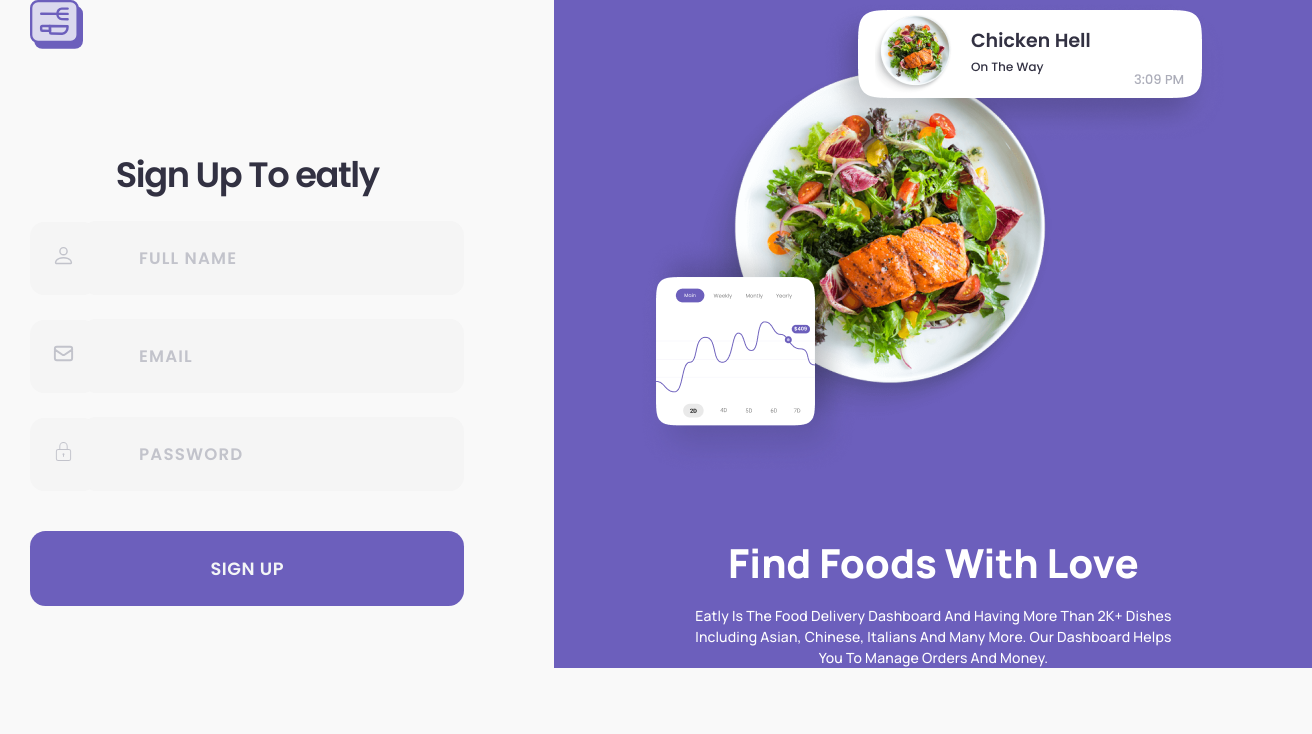
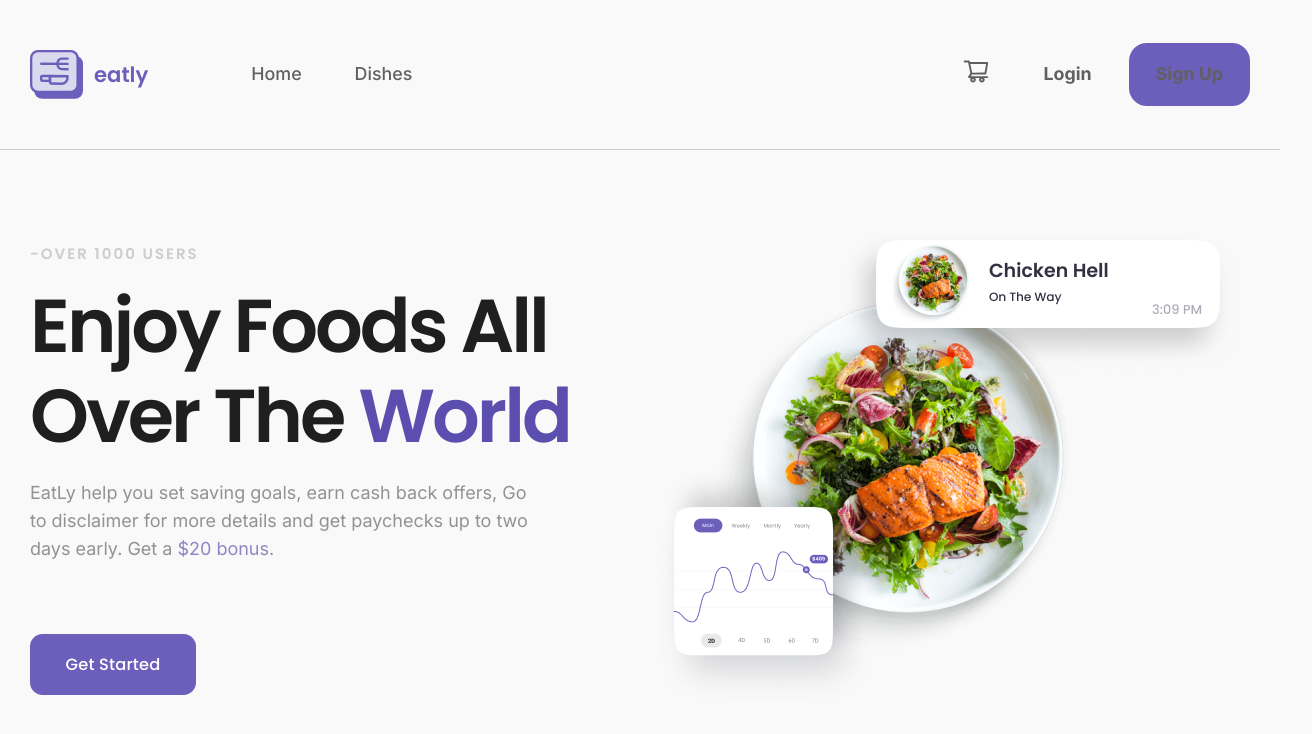
Before and after one commit to REACT-DEVELOPER-ELBEK/final-exam, a Next.js app: page / in a window 1280 px wide. Shown: the top 734 px of the page, 1312 px wide, since content can reach past the window. Built offline with nearby package versions, Linux system fonts and the light colour scheme.

Commit message:
navabr&homepg(hero) added

```diff
--- a/package.json
+++ b/package.json
@@ -11,6 +11,7 @@
   "dependencies": {
     "@reduxjs/toolkit": "^1.9.7",
     "axios": "^1.6.0",
+    "cors": "^2.8.5",
     "next": "14.0.1",
     "react": "^18",
     "react-dom": "^18",
--- /dev/null
+++ b/src/app/Home.scss
@@ -0,0 +1,61 @@
+.home {
+    padding: 80px 0;
+  .container {
+    .home__wrapper {
+      display: flex;
+      justify-content: space-between;
+      align-items: center;
+      .home__info {
+        display: flex;
+        gap: 20px;
+        flex-direction: column;
+        gap: 18px;
+        h3 {
+          color: rgba(32, 31, 31, 0.2);
+          font-family: Poppins;
+          font-size: 15px;
+          font-weight: 600;
+          line-height: 120%;
+          letter-spacing: 2px;
+        }
+        h1 {
+          color: #201f1f;
+          font-family: Poppins;
+          font-size: 75px;
+          font-weight: 600;
+          line-height: 120%;
+          letter-spacing: -3px;
+          max-width: 567px;
+          span {
+            color: #5c4eae;
+          }
+        }
+        p {
+          color: #676767;
+          font-family: Inter;
+          font-size: 18px;
+          font-weight: 400;
+          line-height: 28px;
+          opacity: 0.7;
+          max-width: 499px;
+          span {
+            color: #6155ae;
+          }
+        }
+        button {
+          color: #fff;
+          font-family: Poppins;
+          font-size: 16.271px;
+          font-weight: 500;
+          letter-spacing: 0.163px;
+          text-transform: capitalize;
+          padding: 18px 31px;
+          border-radius: 12.412px;
+          background: #6c5fbc;
+          max-width: 166px;
+          margin-top: 53px;
+        }
+      }
+    }
+  }
+}
--- a/src/app/layout.tsx
+++ b/src/app/layout.tsx
@@ -3,6 +3,7 @@
 import { Inter } from "next/font/google";
 import "./globals.css";
 import { Providers } from "@/redux/provider";
+import Nav from './layout/header/Nav'
 
 const inter = Inter({ subsets: ["latin"] });
 
@@ -19,6 +20,7 @@
   return (
     <html lang="en">
       <body className={inter.className}>
+      <Nav />
         <Providers>{children}</Providers>
       </body>
     </html>
--- a/src/app/layout/header/Nav.jsx
+++ b/src/app/layout/header/Nav.jsx
@@ -1,66 +1,30 @@
+"use client"
 import React from "react";
-import navLogo from "../../img/nav.svg";
+import navLogo from "../../../../public/nav.svg"
+import Image from "next/image";
+import './Nav.scss'
+import {AiOutlineShoppingCart} from 'react-icons/ai'
+import Link from "next/link";
 
 const Nav = () => {
   return (
     <nav>
       <div className="container">
         <div className="nav__wrapper">
-          <div className="nav__image">
-            <svg
-              xmlns="http://www.w3.org/2000/svg"
-              width="46"
-              height="43"
-              viewBox="0 0 46 43"
-              fill="none"
-            >
-              <rect
-                x="3.67432"
-                y="4.97852"
-                width="42.2674"
-                height="37.3367"
-                rx="6.96951"
-                fill="#6C5FBC"
-              />
-              <rect
-                x="1.0075"
-                y="1.0075"
-                width="40.2524"
-                height="35.3217"
-                rx="5.96201"
-                fill="#DBD9EE"
-                stroke="#6C5FBC"
-                stroke-width="2.01499"
-              />
-              <path
-                d="M32.624 12.0518L9.72243 11.9505"
-                stroke="#6C5FBC"
-                stroke-width="2.08432"
-                stroke-linecap="round"
-                stroke-linejoin="round"
-              />
-              <path
-                d="M32.6096 16.6368L27.5162 16.6142C25.4095 16.6049 23.7056 14.5428 23.7133 12.0119C23.7211 9.48095 25.4376 7.43398 27.5443 7.4433L32.6377 7.46582"
-                stroke="#6C5FBC"
-                stroke-width="2.08432"
-                stroke-linecap="round"
-                stroke-linejoin="round"
-              />
-              <path
-                d="M17.3616 26.7221L10.7072 26.648C10.1619 26.6456 9.70507 26.1076 9.69468 25.4525L9.6504 23.7254C9.64011 23.0405 10.1004 22.462 10.6704 22.4645L17.2505 22.5383L17.3616 26.7221Z"
-                stroke="#6C5FBC"
-                stroke-width="2.08432"
-                stroke-linecap="round"
-                stroke-linejoin="round"
-              />
-              <path
-                d="M27.8134 29.2108L18.4076 29.0948C17.8624 29.0924 17.4055 28.5544 17.3951 27.8993L17.2752 22.5242L32.555 22.7108L32.5653 23.3957C32.6421 26.6417 30.5025 29.2525 27.8134 29.2108Z"
-                stroke="#6C5FBC"
-                stroke-width="2.08432"
-                stroke-linecap="round"
-                stroke-linejoin="round"
-              />
-            </svg>
+          <div className="nav__main">
+          <div className="nav__logo">
+            <Image src={navLogo} alt="" />
+            <p>eatly</p>
+          </div>
+          <div className="nav__links">
+            <Link href='/'>Home</Link>
+            <Link href='dishes'>Dishes</Link>
+          </div>
+          </div>
+          <div className="nav__actions">
+            <Link href='cart'><AiOutlineShoppingCart/></Link>
+            <Link href='login'><button>Login</button></Link>
+            <Link href='sign-up' className="ewty"><button className="signUp">Sign Up</button></Link>
           </div>
         </div>
       </div>
--- a/src/app/layout/header/Nav.scss
+++ b/src/app/layout/header/Nav.scss
@@ -0,0 +1,73 @@
+nav {
+  padding: 43px 0;
+  border-bottom: 1px solid #cbcbcb;
+  .container {
+    .nav__wrapper {
+      display: flex;
+      align-items: center;
+      justify-content: space-between;
+      .nav__main {
+        display: flex;
+        gap: 103px;
+        align-items: center;
+        .nav__logo {
+          display: flex;
+          gap: 11px;
+          align-items: center;
+          p {
+            color: #6c5fbc;
+            font-family: Poppins;
+            font-size: 21.176px;
+            font-weight: 600;
+            line-height: 130%;
+          }
+        }
+        .nav__links {
+          display: flex;
+          gap: 53px;
+          a {
+            color: #606060;
+            font-family: Inter;
+            font-size: 17.829px;
+            font-style: normal;
+            font-weight: 500;
+            line-height: 26.743px; /* 150% */
+            text-transform: capitalize;
+          }
+        }
+      }
+      .nav__actions {
+        display: flex;
+        gap: 10px;
+        align-items: center;
+        a{
+            &:first-child{
+                color: #606060;
+                font-size: 28px;
+                margin-right: 17px;
+            }
+            border-radius: 17.829px;
+        }
+        button {
+          color: #606060;
+          font-family: Inter;
+          font-size: 17.829px;
+          font-style: normal;
+          font-weight: 700;
+          line-height: 26.743px; /* 150% */
+          text-transform: capitalize;
+          padding: 18px 27px;
+          background-color: transparent;
+        }
+      }
+    }
+  }
+}
+.signUp{
+    color: #F9F9F9;
+}
+
+.ewty{
+    background: #6C5FBC;
+    color: #fff;
+}
--- a/src/app/page.tsx
+++ b/src/app/page.tsx
@@ -1,90 +1,35 @@
-"use client";
-import { useState } from "react";
-import navLogo from "../../public/nav.svg";
+import React from "react";
+import "./Home.scss";
+import heroContent from "../../public/sign-up-right.png";
 import Image from "next/image";
-import "./routes/login/Login.scss";
-import signUpRight from "../../public/sign-up-right.png";
-import { BsPerson } from "react-icons/bs";
-import { HiOutlineMail } from "react-icons/hi";
-import { CiLock } from "react-icons/ci";
-import axios from "axios";
 
-const SignUp = () => {
-  const [name, setName] = useState("");
-  const [password, setPassword] = useState("");
-  const [email, setEmail] = useState("");
-
-  function signUp() {
-    axios
-      .post(
-        "https://eatly-server.vercel.app/api/users",
-        {
-          name,
-          email,
-          password,
-        },
-        {
-          headers: {"Access-Control-Allow-Origin": "true"}
-        }
-      )
-      .then((res) => console.log(res.data))
-      .catch((err) => console.log(err));
-  }
-
+const Home = () => {
+  const sellInfo = [
+    { count: "10k+", text: "Satisfied Costumers All Great Over The World" },
+    { count: "4M", text: "Healthy Dishes Sold Including Milk Shakes Smooth" },
+    { count: "99.99%", text: "Reliable Customer Support We Provide Great Experiences" },
+  ];
   return (
-    <div className="sign__up">
+    <div className="home">
       <div className="container">
-        <div className="sign__up__wrapper">
-          <div className="sign__up__left">
-            <Image src={navLogo} alt="" />
-
-            <div className="sign__up__fields">
-              <h1>Sign Up To eatly</h1>
-              <div className="sign__up__inputs">
-                <div className="input">
-                  <label>
-                    <BsPerson />
-                  </label>
-                  <input
-                    type="text"
-                    placeholder="full name"
-                    onChange={(e) => setName(e.target.value)}
-                  />
-                </div>
-
-                <div className="input">
-                  <label>
-                    <HiOutlineMail />
-                  </label>
-                  <input
-                    type="text"
-                    placeholder="email"
-                    onChange={(e) => setEmail(e.target.value)}
-                  />
-                </div>
-
-                <div className="input">
-                  <label>
-                    <CiLock />
-                  </label>
-                  <input
-                    type="password"
-                    placeholder="password"
-                    onChange={(e) => setPassword(e.target.value)}
-                  />
-                </div>
-                <button onClick={signUp}>sign up</button>
-              </div>
-            </div>
+        <div className="home__wrapper">
+          <div className="home__info">
+            <h3>
+              {" "}
+              <span>-</span>OVER 1000 USERS
+            </h3>
+            <h1>
+              Enjoy Foods All Over The <span>World</span>
+            </h1>
+            <p>
+              EatLy help you set saving goals, earn cash back offers, Go to
+              disclaimer for more details and get paychecks up to two days
+              early. Get a <span>$20 bonus</span>.
+            </p>
+            <button>Get Started</button>
           </div>
-          <div className="sign__up__right">
-            <Image src={signUpRight} alt="" />
-            <h2>Find Foods With Love </h2>
-            <p>
-              Eatly Is The Food Delivery Dashboard And Having More Than 2K+
-              Dishes Including Asian, Chinese, Italians And Many More. Our
-              Dashboard Helps You To Manage Orders And Money.
-            </p>
+          <div className="home__content">
+            <Image src={heroContent} alt="" />
           </div>
         </div>
       </div>
@@ -92,4 +37,4 @@
   );
 };
 
-export default SignUp;
+export default Home;
```
Also changed, not shown: src/app/routes/login/Login.tsx (added, +106 -0 lines), 1 other file (tests, documents, lock files or other folders).
